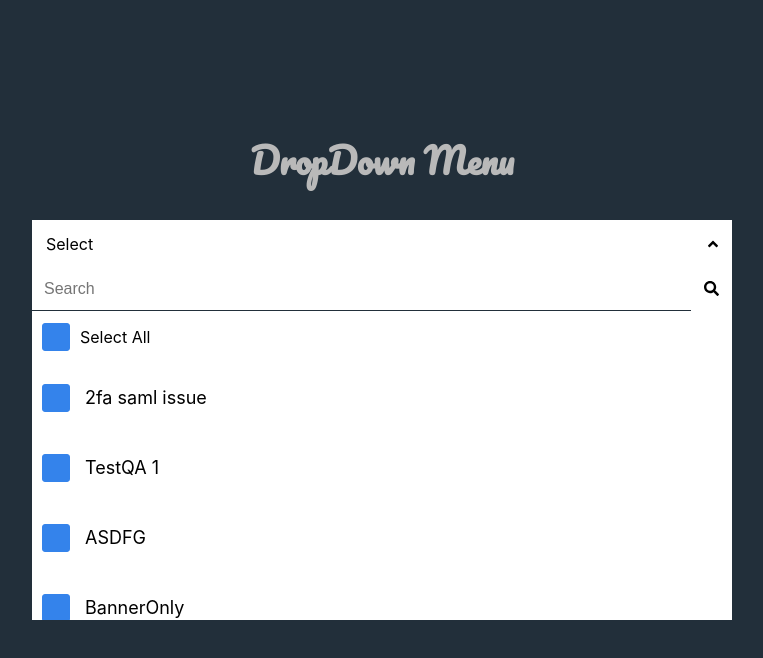
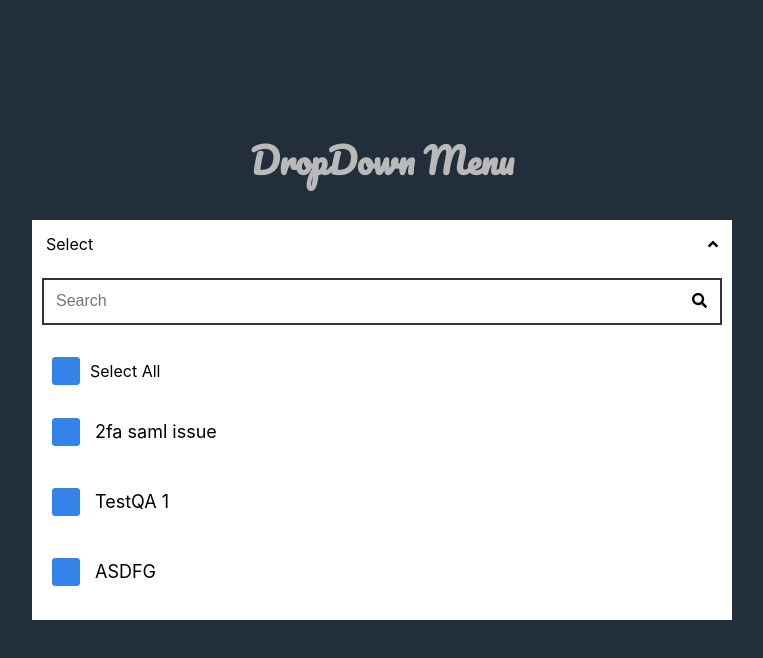
Before and after one commit to panditaditi07/search-dropdown-menu, a React (Create React App) app: page / in a window 1280 px wide. Both pictures are taken after a click on the icon 971 px from the left and 244 px from the top of the page. Shown: the top 658 px of the page, without its empty margins (258-1021 px from the left). Built offline with nearby package versions, Linux system fonts and the light colour scheme.

Commit message:
installed react testing libraries

```diff
--- a/package.json
+++ b/package.json
@@ -6,14 +6,13 @@
     "@fortawesome/fontawesome-svg-core": "^1.2.34",
     "@fortawesome/free-solid-svg-icons": "^5.15.2",
     "@fortawesome/react-fontawesome": "^0.1.14",
-    "@testing-library/jest-dom": "^5.11.9",
-    "@testing-library/react": "^11.2.3",
     "@testing-library/user-event": "^12.6.0",
     "node-sass": "^4.14.1",
     "prop-types": "^15.7.2",
     "react": "^17.0.1",
     "react-dom": "^17.0.1",
     "react-scripts": "4.0.1",
+    "react-testing-library": "^8.0.1",
     "update-node": "^0.1.0",
     "web-vitals": "^0.2.4"
   },
@@ -43,6 +42,8 @@
     ]
   },
   "devDependencies": {
+    "@testing-library/jest-dom": "^5.11.10",
+    "@testing-library/react": "^11.2.6",
     "enzyme": "^3.11.0",
     "enzyme-adapter-react-16": "^1.15.6",
     "jest-enzyme": "^7.1.2"
--- a/src/components/DropDown/dropDown.jsx
+++ b/src/components/DropDown/dropDown.jsx
@@ -53,18 +53,36 @@ class DropDown extends Component {
    * @param {option} option
    * removes selected options
    */
+  // removeOption = (option) => {
+  //   const { OptionList } = this.state;
+  //   const { showKey, getList } = this.props;
+  //   let result = OptionList.filter((selectedoption) => {
+  //     return selectedoption[showKey] !== option[showKey];
+  //   });
+
+  //   this.setState({ OptionList: result }, () => {
+  //     getList(this.state.OptionList);
+  //   });
+
+  //   if (result.length === 0 || result.length - 1) {
+  //     this.setState({ selectAll: false });
+  //   }
+  // };
+
   removeOption = (option) => {
     const { OptionList } = this.state;
     const { showKey, getList } = this.props;
-    let result = OptionList.filter((selectedoption) => {
-      return selectedoption[showKey] !== option[showKey];
+
+    let getIndex = OptionList.findIndex((selectedoption) => {
+      return selectedoption[showKey] === option[showKey];
     });
 
-    this.setState({ OptionList: result }, () => {
+    OptionList.splice(getIndex, 1);
+    this.setState({ OptionList: OptionList }, () => {
       getList(this.state.OptionList);
     });
 
-    if (result.length === 0 || result.length - 1) {
+    if (OptionList.length === 0 || OptionList.length - 1) {
       this.setState({ selectAll: false });
     }
   };
@@ -92,10 +110,10 @@ class DropDown extends Component {
       return options;
     });
     this.setState({ OptionList: result, selectAll: !selectAll }, () => {
-      if (selectAll === true) {
+      if (this.state.selectAll) {
+        this.setState({ OptionList: result });
+      } else {
         this.setState({ OptionList: [] });
-      } else {
-        this.setState({ OptionList: result });
       }
     });
   };
@@ -105,18 +123,37 @@ class DropDown extends Component {
    * @param {option}
    * stores array of Objects of the selected option
    */
+  // addToList = (option) => {
+  //   const { OptionList } = this.state;
+  //   const { multipleSelect } = this.props;
+  //   const options = [...OptionList, { ...option }];
+  //   this.setState({ OptionList: options });
+
+  //   if (!multipleSelect) {
+  //     this.setState({ OptionList: [{ ...option }] });
+
+  //     const { getList } = this.props;
+  //     getList(option);
+  //     this.toggle();
+  //   }
+  // };
+
   addToList = (option) => {
     const { OptionList } = this.state;
-    const { multipleSelect } = this.props;
+    const { multipleSelect, data } = this.props;
     const options = [...OptionList, { ...option }];
-    this.setState({ OptionList: options });
 
     if (!multipleSelect) {
       this.setState({ OptionList: [{ ...option }] });
-
       const { getList } = this.props;
       getList(option);
       this.toggle();
+    } else {
+      this.setState({ OptionList: options }, () => {
+        if (OptionList.length + 1 === data.length) {
+          this.setState({ selectAll: true });
+        }
+      });
     }
   };
   /**
@@ -131,7 +168,7 @@ class DropDown extends Component {
       event.currentTarget.id === "dropdown-div" &&
       !event.currentTarget.contains(event.relatedTarget)
     ) {
-      this.setState({ showList: true });
+      this.setState({ showList: false });
     }
 
     if (multipleSelect && OptionList.length) {
@@ -182,7 +219,6 @@ class DropDown extends Component {
   // };
 
   DropDownToggle = (event) => {
-    event.preventDefault();
     if (event.target === event.currentTarget) {
       this.setState({ showList: !this.state.showList });
       return;
@@ -194,19 +230,26 @@ class DropDown extends Component {
    * checks for searched value and return no result if
    * not present.
    */
-  noResults = () => {
-    const { showKey } = this.props;
-    const result = this.state.resultList.some(
-      (options) => this.state.searchInput !== options[showKey]
-    );
+  // noResults = () => {
+  //   const { showKey } = this.props;
+  //   const result = this.state.resultList.some(
+  //     (options) => this.state.searchInput !== options[showKey]
+  //   );
 
-    if (result === false && !this.state.searchInput.length) {
+  //   if (result === false && !this.state.searchInput.length) {
+  //     return true;
+  //   }
+  //   if (result === true) {
+  //     return true;
+  //   } else if (result === false) {
+  //     return false;
+  //   }
+  // };
+  isResults = () => {
+    if (!this.state.resultList.length && this.state.searchInput.length) {
+      return false;
+    } else {
       return true;
-    }
-    if (result === true) {
-      return true;
-    } else if (result === false) {
-      return false;
     }
   };
   /**
@@ -266,6 +309,7 @@ class DropDown extends Component {
                 <>{placeholder}</>
               )}
             </div>
+
             <div className={styles["icons"]}>
               {OptionList.length ? (
                 <FontAwesomeIcon
@@ -302,7 +346,7 @@ class DropDown extends Component {
                 />
               </div>
 
-              {this.noResults() ? (
+              {this.isResults() ? (
                 <div className={styles["allListDiv"]}>
                   {multipleSelect && this.isAllSelected() ? (
                     <div
--- a/src/components/DropDown/dropDown.module.scss
+++ b/src/components/DropDown/dropDown.module.scss
@@ -1,27 +1,3 @@
-// .main-div {
-//   display: flex;
-//   justify-content: center;
-//   align-items: center;
-//   flex-direction: row;
-//   .toggle-icon {
-//     background: white;
-//     padding: 12px;
-//     height: 46px;
-//   }
-// }
-.dropdown-button-ex {
-  // border: 1px solid red;
-  display: flex;
-  flex-direction: row;
-  justify-content: space-between;
-  width: 700px;
-  height: 30px;
-  // border: 2px solid white;
-
-  outline: none !important;
-  cursor: pointer;
-  background-color: white;
-}
 .dropdown-div {
   display: flex;
   justify-content: center;
@@ -43,13 +19,13 @@
   height: 100%;
   overflow-x: hidden;
 }
+
 .dropdown-button {
   display: flex;
   flex-direction: row;
   justify-content: space-between;
   width: 700px;
   border: 2px solid white;
-
   outline: none !important;
   cursor: pointer;
   background-color: white;
@@ -63,6 +39,9 @@
     flex-wrap: nowrap;
     justify-content: center;
     align-items: center;
+  }
+  .removeIcon {
+    margin-left: 5px;
   }
   .button-heading {
     margin: 12px;
@@ -97,6 +76,16 @@
 
   width: inherit;
   height: inherit;
+  padding: 10px;
+  background-color: white;
+}
+.allList {
+  display: flex;
+  flex-direction: column;
+  align-items: center;
+  border: 2px solid rgb(51, 51, 51);
+  width: inherit;
+  height: inherit;
 }
 .no-result {
   background-color: white;
@@ -107,9 +96,12 @@
 
 .searchBar-div {
   width: inherit;
+  background-color: white;
+  padding: 10px;
 }
 .searchbar {
   width: 100%;
+  border: 2px solid rgb(51, 51, 51);
 }
 .options {
   display: flex;
```
Also changed, not shown: 2 other files (tests, documents, lock files or other folders).
